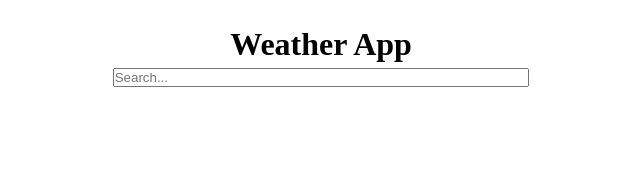
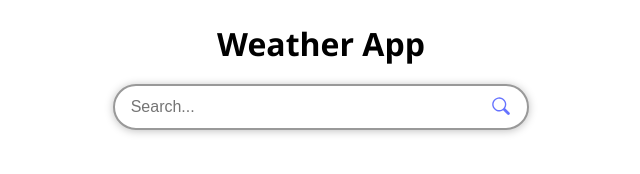
Before and after one commit to mjcw88/odin-weather-app, a website: page src/template.html in a window 1280 px wide. Shown: the whole page, without its empty margins (319-959 px from the left). Drawn offline with Linux system fonts and the light colour scheme.

Commit message:
added mag glass and search bar css

```diff
--- a/src/formController.js
+++ b/src/formController.js
@@ -5,5 +5,5 @@ export function submitForm(form) {
     const data = Object.fromEntries(formData.entries());
     const query = data.q;
     form.q.value = "";
-    fetchData(query);
+    // fetchData(query);
 }
--- a/src/index.js
+++ b/src/index.js
@@ -6,7 +6,7 @@ import { clearStorage } from "./storageController.js";
 
 // initialisation
 eventListeners.init();
-clearStorage.init();
+// clearStorage.init();
 
 // Placeholder whilst rendering data
-// updateDisplay("celsius");
+updateDisplay("celsius");
--- a/src/styles.css
+++ b/src/styles.css
@@ -1,5 +1,9 @@
 :root {
     --maxWidth: 2500px;
+    --greyBorder: #999999;
+    --darkGrey: #222222;
+    --blue: hsl(235, 100%, 70%);
+    --blueHover: hsl(235, 100%, 60%);
 }
 
 *,
@@ -14,10 +18,19 @@
 body {
     display: flex;
     flex-direction: column;
+    gap: 1rem;
     align-items: center;
     font-size: 1rem;
     line-height: 1.5;
     padding: 20px;
+    font-family: 'Segoe UI', Tahoma, Geneva, Verdana, sans-serif;
+}
+
+.header-form-container {
+    display: flex;
+    flex-direction: column;
+    gap: 1rem;
+    width: 100%;
 }
 
 .header-container,
@@ -25,6 +38,51 @@ body {
 form input[type='search'],
 #content {
     width: 100%;
+}
+
+#search-form {
+    position: relative;
+}
+
+form input[type='search'] {
+    border-radius: 2rem;
+    font-size: 1rem;
+    padding: 0.75rem 1rem;
+    border: 0.125rem solid var(--greyBorder);
+    color: var(--darkGrey);
+    box-shadow: 0px 1px 8px 0px rgba(0, 0, 0, 0.25);
+}
+
+form input[type='search']:focus {
+    outline: none;
+    color: black;
+    border: 0.125rem solid var(--blue);
+}
+
+#search-btn {
+    --size: 1.5rem;
+
+    width: var(--size);
+    height: var(--size);
+    position: absolute;
+    top: 50%;
+    right: 0px;
+    cursor: pointer;
+
+    border: none;
+    outline: none;
+    background-color: transparent;
+
+    margin-top: -0.75rem;
+    margin-right: 1rem;
+}
+
+#search-btn svg {
+    fill: var(--blue);
+}
+
+#search-btn svg:hover {
+    fill: var(--blueHover);
 }
 
 .header-container {
@@ -65,6 +123,11 @@ form input[type='search'],
     animation: load 1s linear infinite;
 }
 
+.empty-container {
+    text-align: center;
+    font-weight: bold;
+}
+
 @keyframes load {
     100% {
         transform: rotate(360deg);
@@ -72,8 +135,7 @@ form input[type='search'],
 }
 
 @media only screen and (min-width: 768px) {
-    .header-container,
-    .form-container,
+    .header-form-container,
     #content {
         max-width: var(--maxWidth);
     }
@@ -81,9 +143,7 @@ form input[type='search'],
     #search-form {
         display: flex;
         justify-content: center;
-    }
-
-    form input[type='search'] {
+        margin: 0 auto;
         width: clamp(calc(var(--maxWidth) / 8), 50%, calc(var(--maxWidth) / 6));
     }
 
--- a/src/template.html
+++ b/src/template.html
@@ -7,13 +7,19 @@
     <link rel="stylesheet" href="styles.css">
 </head>
 <body>
+    <div class="header-form-container">
         <div class="header-container">
             <h1>Weather App</h1>
         </div>
         <div class="form-container">
             <form id="search-form">
                 <input type="search" name="q" placeholder="Search..." maxlength="50" required>
+                <button type="submit" id="search-btn">
+                    <?xml version="1.0" encoding="utf-8"?><!-- Uploaded to: SVG Repo, www.svgrepo.com, Generator: SVG Repo Mixer Tools -->
+                    <svg fill="#000000" viewBox="-2 0 19 19" xmlns="http://www.w3.org/2000/svg" class="cf-icon-svg"><path d="M14.147 15.488a1.112 1.112 0 0 1-1.567 0l-3.395-3.395a5.575 5.575 0 1 1 1.568-1.568l3.394 3.395a1.112 1.112 0 0 1 0 1.568zm-6.361-3.903a4.488 4.488 0 1 0-1.681.327 4.443 4.443 0 0 0 1.68-.327z"/></svg>
+                </button>
             </form>
+        </div>
     </div>
     <div id="loader">
     </div>
```
Also changed, not shown: src/magnifying-glass-svgrepo-com.svg (added). Lines whose indentation alone changed are shown as unchanged.
